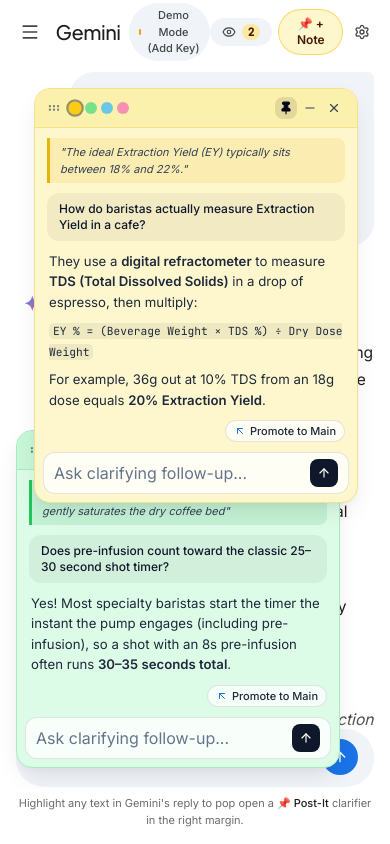
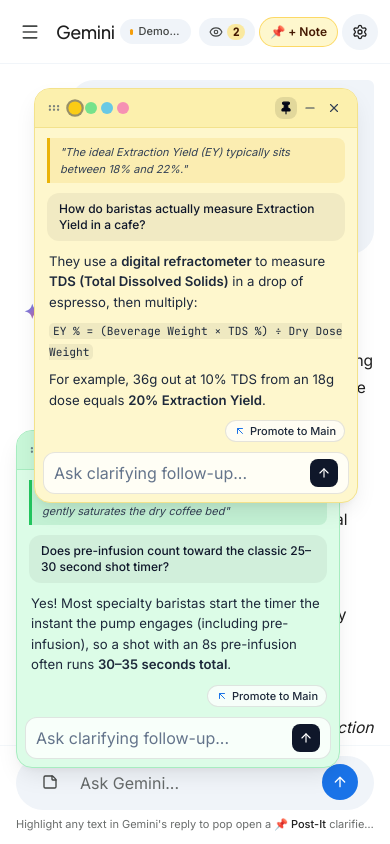
Before and after one commit to ScottPhill-NOVA/gemini-workspace, a plain HTML site: page index.html in a window 390 px wide. Drawn offline with nearby package versions, Linux system fonts and the light colour scheme.

Commit message:
Add files via upload

```diff
--- a/index.html
+++ b/index.html
@@ -223,9 +223,15 @@
         .dot-1 { animation: pulseDot 1.4s infinite ease-in-out both; animation-delay: -0.32s; }
         .dot-2 { animation: pulseDot 1.4s infinite ease-in-out both; animation-delay: -0.16s; }
         .dot-3 { animation: pulseDot 1.4s infinite ease-in-out both; }
+
+        /* Dynamic Viewport Height for iPad Safari/Chrome Address Bar */
+        .app-shell {
+            height: 100vh;
+            height: 100dvh;
+        }
     </style>
 </head>
-<body class="bg-white text-[#1f1f1f] font-sans h-screen w-screen overflow-hidden flex selection:bg-blue-100 selection:text-blue-900">
+<body class="app-shell bg-white text-[#1f1f1f] font-sans w-screen overflow-hidden flex selection:bg-blue-100 selection:text-blue-900">
 
     <!-- SVG Overlay for Subtle Visual Tether Lines between Main Messages & Active Post-Its -->
     <svg id="tether-svg" class="fixed inset-0 w-full h-full pointer-events-none z-20">
@@ -310,51 +316,51 @@
     <div class="flex-1 flex flex-col h-full bg-white relative overflow-hidden">
 
         <!-- Minimal Top Header Bar -->
-        <header class="h-16 px-4 sm:px-6 flex items-center justify-between bg-white/90 backdrop-blur-md z-30 shrink-0">
-            <div class="flex items-center gap-3">
+        <header class="h-16 px-3 sm:px-6 flex items-center justify-between gap-2 bg-white/95 backdrop-blur-md z-30 shrink-0 border-b border-slate-100">
+            <div class="flex items-center gap-2 sm:gap-3 min-w-0">
                 <!-- Hamburger button visible when left sidebar is collapsed -->
                 <button id="header-menu-btn" onclick="toggleLeftSidebar()" title="Expand menu"
-                    class="w-10 h-10 rounded-full hover:bg-[#f0f4f9] flex items-center justify-center text-[#444746] transition-colors">
+                    class="w-9 h-9 sm:w-10 sm:h-10 rounded-full hover:bg-[#f0f4f9] flex items-center justify-center text-[#444746] shrink-0 transition-colors">
                     <i data-lucide="menu" class="w-5 h-5"></i>
                 </button>
 
                 <!-- Gemini Brand Title & Clickable Active Model Status Pill -->
-                <div class="flex items-center gap-2">
-                    <span class="font-display text-[20px] font-medium tracking-tight text-[#1f1f1f] select-none">Gemini</span>
+                <div class="flex items-center gap-1.5 sm:gap-2 min-w-0">
+                    <span class="font-display text-[18px] sm:text-[20px] font-medium tracking-tight text-[#1f1f1f] select-none shrink-0">Gemini</span>
                     <button id="active-model-pill" onclick="openSettingsModal('api')" title="Configure Gemini API key & active model"
-                        class="inline-flex items-center gap-1.5 text-[11px] font-medium px-2.5 py-1 rounded-full bg-[#f0f4f9] hover:bg-[#e3e8ee] text-[#444746] transition-colors">
-                        <span id="model-status-dot" class="w-1.5 h-1.5 rounded-full bg-amber-500"></span>
-                        <span id="model-status-label">Demo Mode</span>
+                        class="inline-flex items-center gap-1.5 text-[11px] font-medium px-2.5 py-1 rounded-full bg-[#f0f4f9] hover:bg-[#e3e8ee] text-[#444746] transition-colors truncate max-w-[140px] sm:max-w-none">
+                        <span id="model-status-dot" class="w-1.5 h-1.5 rounded-full bg-amber-500 shrink-0"></span>
+                        <span id="model-status-label" class="truncate">Demo Mode</span>
                     </button>
                 </div>
             </div>
 
             <!-- Right Margin Post-It Controls -->
-            <div class="flex items-center gap-1.5 sm:gap-2">
+            <div class="flex items-center gap-1 sm:gap-2 shrink-0">
                 <!-- Tidy / Stack Right Button -->
                 <button onclick="tidyStackRight()" title="Neatly align all open Post-Its along the right margin"
-                    class="hidden sm:inline-flex items-center gap-1.5 px-3 py-1.5 rounded-full bg-[#f0f4f9] hover:bg-[#e3e8ee] text-[#444746] hover:text-[#1f1f1f] text-xs font-medium transition-colors">
+                    class="hidden md:inline-flex items-center gap-1.5 px-3 py-1.5 rounded-full bg-[#f0f4f9] hover:bg-[#e3e8ee] text-[#444746] hover:text-[#1f1f1f] text-xs font-medium transition-colors">
                     <i data-lucide="align-end-vertical" class="w-3.5 h-3.5"></i>
                     <span>Tidy Right</span>
                 </button>
 
                 <!-- Show/Hide All Post-Its Toggle -->
                 <button id="toggle-notes-visibility-btn" onclick="toggleAllNotesVisibility()" title="Show or hide floating Post-It notes"
-                    class="inline-flex items-center gap-1.5 px-3 py-1.5 rounded-full bg-[#f0f4f9] hover:bg-[#e3e8ee] text-[#444746] hover:text-[#1f1f1f] text-xs font-medium transition-colors">
+                    class="inline-flex items-center gap-1 px-2.5 py-1.5 rounded-full bg-[#f0f4f9] hover:bg-[#e3e8ee] text-[#444746] hover:text-[#1f1f1f] text-xs font-medium transition-colors">
                     <i data-lucide="eye" class="w-3.5 h-3.5"></i>
-                    <span class="hidden md:inline">Notes</span>
+                    <span class="hidden lg:inline">Notes</span>
                     <span id="notes-count-pill" class="px-1.5 py-0.2 rounded-full bg-amber-200/80 text-amber-950 font-mono text-[11px] font-semibold">0</span>
                 </button>
 
                 <!-- "+ New Note" Button -->
                 <button onclick="spawnPostItNote({})" title="Pop open a new draggable Post-It clarifier"
-                    class="inline-flex items-center gap-1.5 px-3 sm:px-3.5 py-1.5 rounded-full bg-[#fef7cd] hover:bg-[#fdeea2] border border-amber-300/80 text-amber-950 text-xs font-semibold shadow-2xs transition-all active:scale-95">
+                    class="inline-flex items-center gap-1 px-2.5 sm:px-3.5 py-1.5 rounded-full bg-[#fef7cd] hover:bg-[#fdeea2] border border-amber-300/80 text-amber-950 text-xs font-semibold shadow-2xs transition-all active:scale-95">
                     <span>📌 + Note</span>
                 </button>
 
-                <!-- Quick Settings Gear Button -->
-                <button onclick="openSettingsModal('api')" title="Settings, API Key & Sync"
-                    class="w-9 h-9 rounded-full hover:bg-[#f0f4f9] flex items-center justify-center text-[#444746] hover:text-[#1f1f1f] transition-colors">
+                <!-- Quick Settings Gear Button (Always Visible) -->
+                <button onclick="openSettingsModal('api')" title="Settings, API Key & Sync" aria-label="Settings"
+                    class="w-9 h-9 rounded-full bg-[#f0f4f9] hover:bg-[#e3e8ee] flex items-center justify-center text-[#1f1f1f] shrink-0 transition-colors">
                     <i data-lucide="settings" class="w-4 h-4"></i>
                 </button>
             </div>
@@ -369,18 +375,18 @@
         </div>
 
         <!-- Centered Main Conversation Stream -->
-        <main id="main-scroll-area" class="flex-1 overflow-y-auto px-4 sm:px-8 pt-2 pb-36 scroll-smooth">
+        <main id="main-scroll-area" class="flex-1 min-h-0 overflow-y-auto px-4 sm:px-8 pt-4 pb-8 scroll-smooth">
             <!-- Constrained to max-w-3xl and slightly offset left on wide screens to leave airy right margin room for Post-Its -->
             <div id="main-thread-container" class="max-w-[740px] mx-auto xl:ml-[max(4rem,calc(50%-480px))] space-y-8">
                 <!-- Messages injected dynamically -->
             </div>
         </main>
 
-        <!-- Bottom Floating Gemini Pill Prompt Composer -->
-        <div class="absolute bottom-0 inset-x-0 bg-gradient-to-t from-white via-white to-white/0 pt-6 pb-4 px-4 sm:px-8 pointer-events-none z-20">
-            <div class="max-w-[740px] mx-auto xl:ml-[max(4rem,calc(50%-480px))] pointer-events-auto">
+        <!-- Bottom Gemini Pill Prompt Composer (Docked cleanly in flex layout so it never clips off-screen) -->
+        <div class="shrink-0 bg-white border-t border-slate-100/80 pt-2.5 pb-3 px-4 sm:px-8 z-20" style="padding-bottom: max(0.75rem, env(safe-area-inset-bottom));">
+            <div class="max-w-[740px] mx-auto xl:ml-[max(4rem,calc(50%-480px))]">
                 <div id="main-composer-shell" onclick="focusElementSafely('main-prompt-input')"
-                    class="rounded-[28px] bg-[#f0f4f9] focus-within:bg-white focus-within:shadow-[0_2px_16px_rgba(0,0,0,0.08)] focus-within:ring-1 focus-within:ring-slate-300 transition-all px-4 py-2.5 flex items-end gap-2 cursor-text">
+                    class="rounded-[28px] bg-[#f0f4f9] focus-within:bg-white focus-within:shadow-[0_2px_16px_rgba(0,0,0,0.08)] focus-within:ring-1 focus-within:ring-slate-300 transition-all px-4 py-2 flex items-end gap-2 cursor-text">
                     <button type="button" onclick="event.stopPropagation(); spawnPostItNote({})" title="Open a side Post-It note without cluttering this thread"
                         class="w-9 h-9 rounded-full hover:bg-black/5 flex items-center justify-center text-[#444746] shrink-0 transition-colors mb-0.5">
                         <i data-lucide="sticky-note" class="w-4 h-4"></i>
@@ -388,14 +394,14 @@
 
                     <textarea id="main-prompt-input" rows="1"
                         placeholder="Ask Gemini..."
-                        class="ipad-safe-input flex-1 bg-transparent text-[#1f1f1f] placeholder-[#444746]/80 py-1.5 px-1 focus:outline-none resize-none max-h-40 leading-relaxed"></textarea>
+                        class="ipad-safe-input flex-1 bg-transparent text-[#1f1f1f] placeholder-[#444746]/80 py-1.5 px-1 focus:outline-none resize-none max-h-36 leading-relaxed"></textarea>
 
                     <button id="main-send-btn" type="button" onclick="event.stopPropagation(); sendMainMessage()" title="Send message"
                         class="w-9 h-9 rounded-full bg-[#1a73e8] hover:bg-[#1557b0] disabled:opacity-35 disabled:cursor-not-allowed text-white flex items-center justify-center shrink-0 transition-colors mb-0.5 shadow-2xs">
                         <i data-lucide="arrow-up" class="w-4 h-4"></i>
                     </button>
                 </div>
-                <div class="text-center mt-2 text-[11px] text-[#444746]/80">
+                <div class="text-center mt-1.5 text-[11px] text-[#444746]/80 truncate">
                     Highlight any text in Gemini's reply to pop open a <span class="font-medium text-[#1f1f1f]">📌 Post-It</span> clarifier in the right margin.
                 </div>
             </div>
@@ -769,7 +775,10 @@
                 const savedSidebar = localStorage.getItem(LEFT_SIDEBAR_KEY);
 
                 if (raw) {
-                    sessions = JSON.parse(raw);
+                    const parsed = JSON.parse(raw);
+                    if (Array.isArray(parsed)) {
+                        sessions = parsed.filter(s => s && typeof s === 'object' && Array.isArray(s.messages));
+                    }
                 }
                 if (!Array.isArray(sessions) || sessions.length === 0) {
                     sessions = buildSampleSessions();
@@ -783,8 +792,10 @@
                     isLeftSidebarOpen = savedSidebar === 'true';
                 }
             } catch (err) {
+                console.warn('Resetting state after load error:', err);
                 sessions = buildSampleSessions();
                 activeSessionId = sessions[0].id;
+                saveState();
             }
         }
 
@@ -2158,32 +2169,35 @@ ${mainContext}
         }
 
         function renderAll() {
-            applyLeftSidebarUI();
-            updateModelStatusPill();
-            renderRecentThreads();
-            renderMainThread();
-            renderPostItNotes();
-            lucide.createIcons();
-        }
-
-        window.addEventListener('DOMContentLoaded', () => {
+            try { applyLeftSidebarUI(); } catch (e) { console.error(e); }
+            try { updateModelStatusPill(); } catch (e) { console.error(e); }
+            try { renderRecentThreads(); } catch (e) { console.error(e); }
+            try { renderMainThread(); } catch (e) { console.error(e); }
+            try { renderPostItNotes(); } catch (e) { console.error(e); }
+            if (window.lucide && typeof lucide.createIcons === 'function') {
+                lucide.createIcons();
+            }
+        }
+
+        function initApp() {
             loadState();
             renderAll();
 
             const mainInput = document.getElementById('main-prompt-input');
-            attachIPadFocusFix(mainInput);
+            if (mainInput) {
+                attachIPadFocusFix(mainInput);
+                mainInput.addEventListener('input', () => autoResizeTextarea(mainInput));
+                mainInput.addEventListener('keydown', (e) => {
+                    if (e.key === 'Enter' && !e.shiftKey) {
+                        e.preventDefault();
+                        sendMainMessage();
+                    }
+                });
+            }
             attachIPadFocusFix(document.getElementById('thread-search-input'));
             attachIPadFocusFix(document.getElementById('settings-api-key'));
 
-            mainInput.addEventListener('input', () => autoResizeTextarea(mainInput));
-            mainInput.addEventListener('keydown', (e) => {
-                if (e.key === 'Enter' && !e.shiftKey) {
-                    e.preventDefault();
-                    sendMainMessage();
-                }
-            });
-
-            document.getElementById('main-scroll-area').addEventListener('scroll', () => {
+            document.getElementById('main-scroll-area')?.addEventListener('scroll', () => {
                 if (activeTetherNoteId) drawTetherForNote(activeTetherNoteId);
             });
 
@@ -2200,10 +2214,16 @@ ${mainContext}
                 if (e.key === 'Escape') {
                     closeExportModal();
                     closeSettingsModal();
-                    document.getElementById('selection-tooltip').classList.add('hidden');
+                    document.getElementById('selection-tooltip')?.classList.add('hidden');
                 }
             });
-        });
+        }
+
+        if (document.readyState === 'loading') {
+            document.addEventListener('DOMContentLoaded', initApp);
+        } else {
+            initApp();
+        }
     </script>
 </body>
 </html>
```
